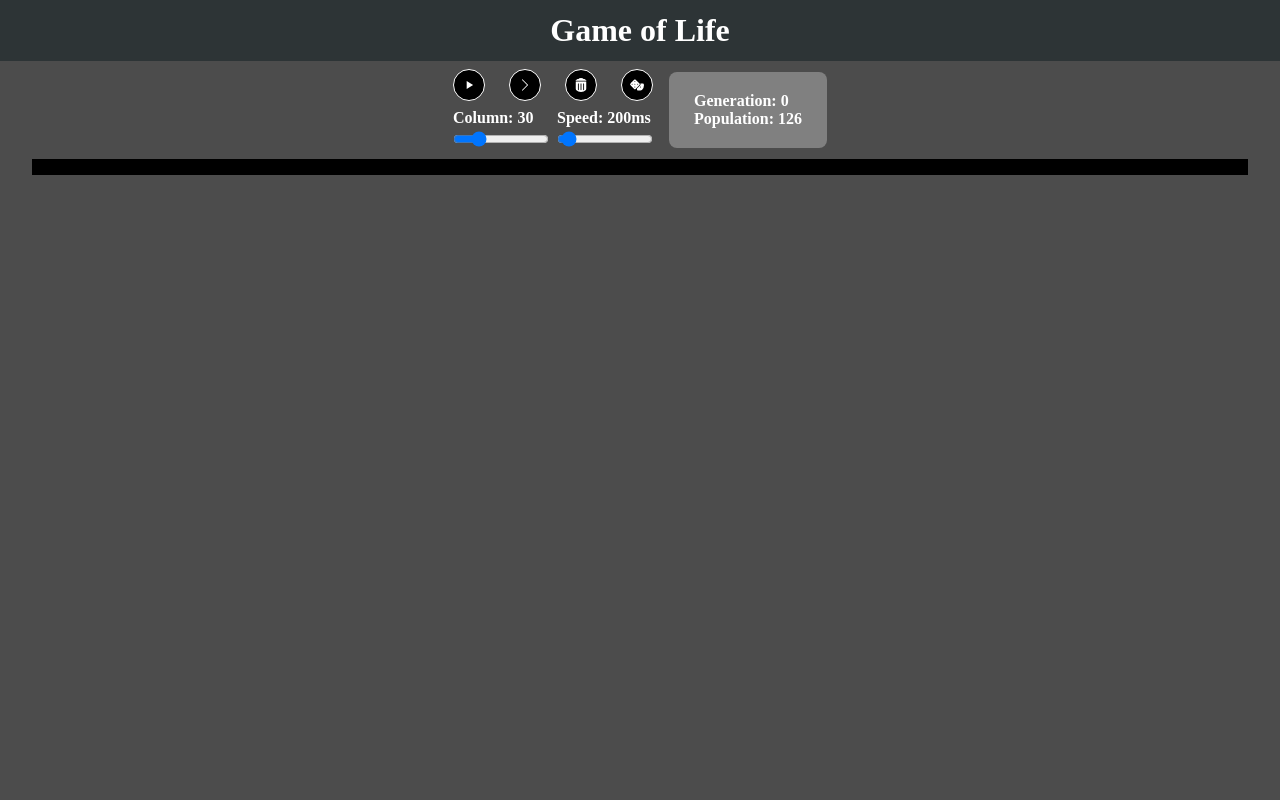
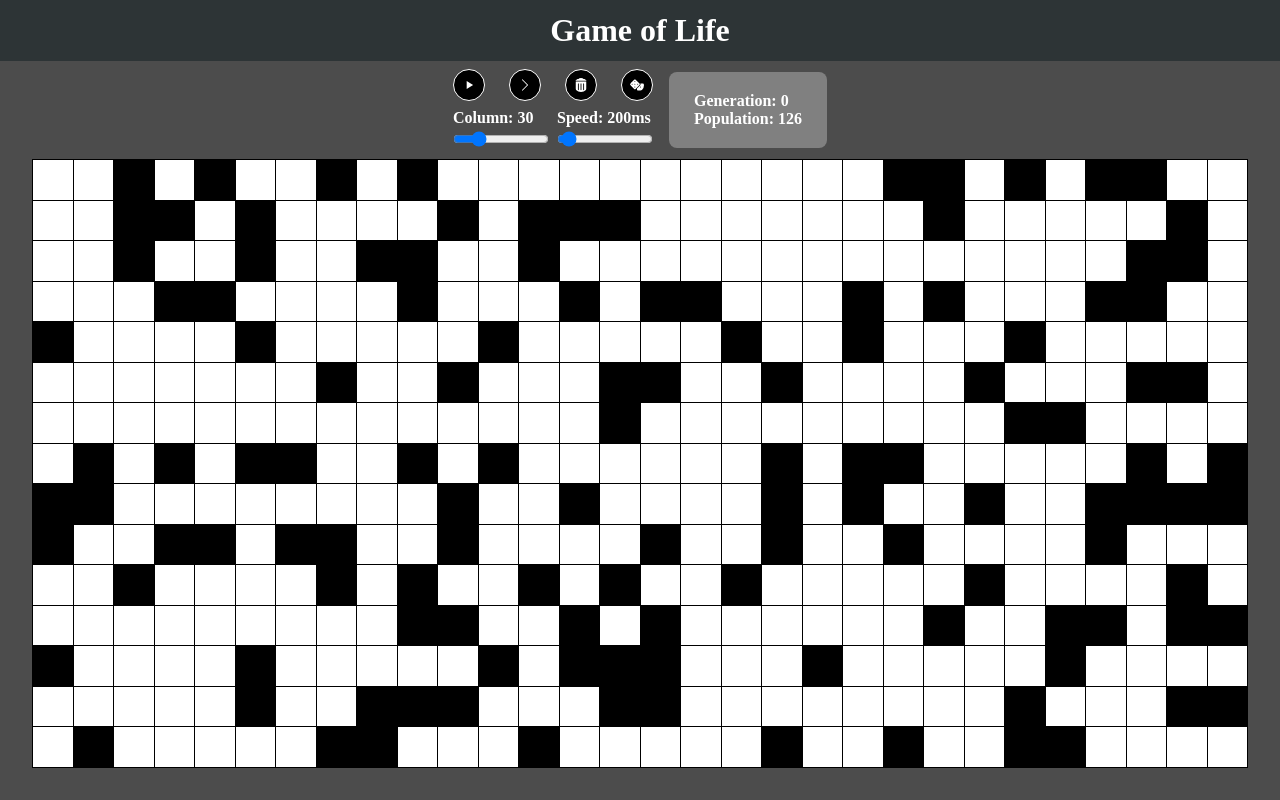
Before and after one commit to emre-cil/game-of-life, a React (Create React App) app: page / in a window 1280 px wide. Built offline with nearby package versions, Linux system fonts and the light colour scheme.

Commit message:
aspect ratio

```diff
--- a/src/components/Tile/Tile.js
+++ b/src/components/Tile/Tile.js
@@ -1,9 +1,8 @@
 import React from 'react';
 import styled from 'styled-components';
-export const Tile = ({ value, setValue, rowIndex, tileIndex, colWidth }) => {
+export const Tile = ({ value, setValue, rowIndex, tileIndex }) => {
   return (
     <TileWrapper
-      colWidth={colWidth}
       onClick={() => {
         setValue(!value, rowIndex, tileIndex);
       }}
@@ -14,7 +13,7 @@ export const Tile = ({ value, setValue, rowIndex, tileIndex, colWidth }) => {
 
 const TileWrapper = styled.div`
   width: 100%;
-  height: ${(props) => props.colWidth}px;
+  aspect-ratio: 1;
   border-top: 1px solid #000;
   border-left: 1px solid #000;
 
```
